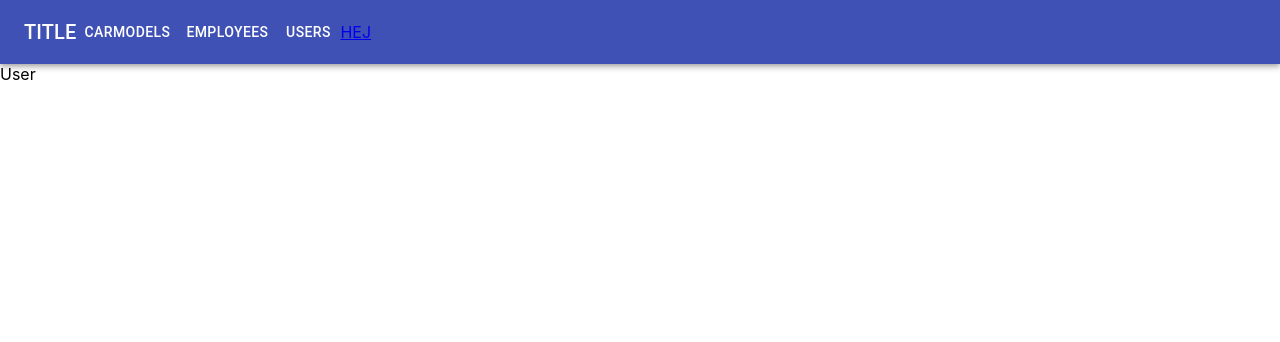
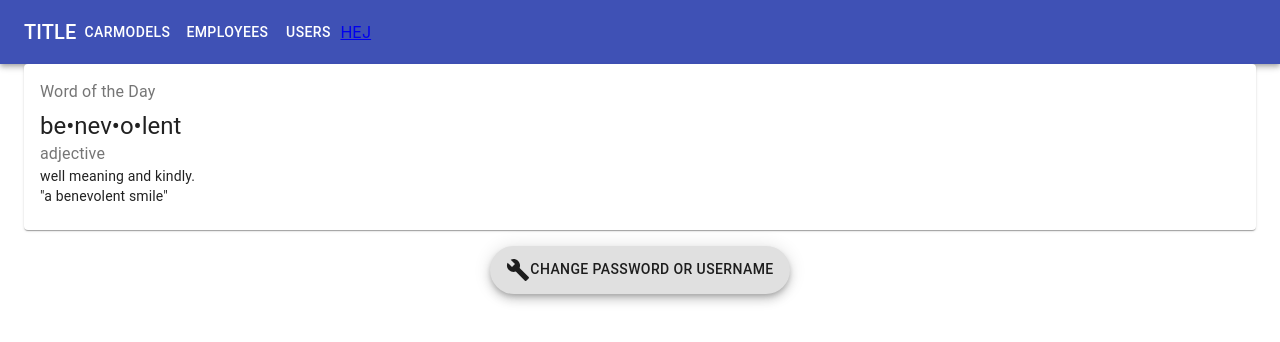
Before and after one commit to jFrisks/cardealer-fullstack, a React (Create React App) app: page /user in a window 1280 px wide. Shown: the top 342 px of the page. Built offline with nearby package versions, Linux system fonts and the light colour scheme.

Commit message:
Added first small draft of userpage, without modal for changing info

```diff
--- a/src/views/UserPage.jsx
+++ b/src/views/UserPage.jsx
@@ -1,10 +1,31 @@
 import React from 'react'
+import EmployeeCard from '../components/EmployeeCard'
+import { Fab, Grid, Container } from '@material-ui/core'
+
+import BuildIcon from '@material-ui/icons/Build'
 
 function UserPage(props) {
     return (
-        <div>
-            User
-        </div>
+        <Container>
+            <Grid
+                container
+                spacing={2}
+                justify="center"
+                alignItems="center"
+                alignContent="center"
+            >
+                <Grid item xs={12}>
+                    <EmployeeCard />
+                </Grid>
+
+                <Grid item xl={6}>
+                    <Fab variant="extended" aria-label="delete">
+                        <BuildIcon />
+                        Change Password or Username
+                    </Fab>
+                </Grid>
+            </Grid>
+        </Container>
     )
 }
 
```
